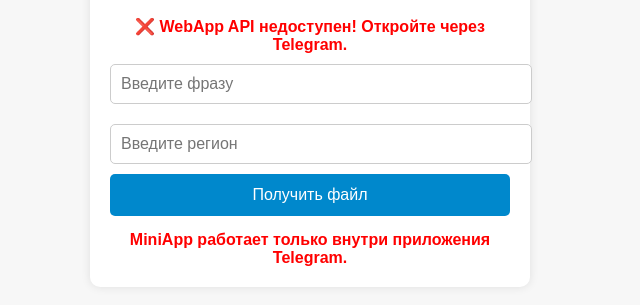
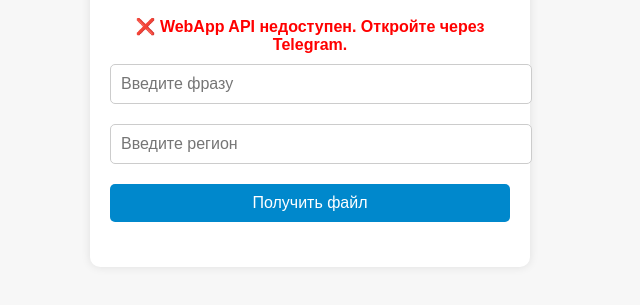
Before and after one commit to Dmitry-Ermilov/collecting_semantic_core, a plain HTML site: page webapp.html in a window 1280 px wide. Shown: the part 91-396 px from the top of the page, without its empty margins (330-970 px from the left). Drawn offline with Linux system fonts and the light colour scheme.

Commit message:
Update and rename miniapp.html to webapp.html

```diff
--- a/miniapp.html
+++ b/webapp.html
@@ -4,40 +4,17 @@
   <meta charset="UTF-8">
   <title>MiniApp: Сбор семантического ядра</title>
   <style>
-    body {
-      font-family: Arial, sans-serif;
-      margin: 20px;
-      background-color: #f7f7f7;
+    body { font-family: Arial, sans-serif; margin: 20px; background-color: #f7f7f7; }
+    .container { max-width: 400px; margin: 0 auto; background: #fff; padding: 20px;
+                 border-radius: 10px; box-shadow: 0 0 10px rgba(0,0,0,0.1);}
+    h2 { text-align: center; }
+    input, button {
+      width: 100%; padding: 10px; margin: 10px 0; font-size: 16px;
+      border-radius: 5px; border: 1px solid #ccc;
     }
-    .container {
-      max-width: 400px;
-      margin: 0 auto;
-      background-color: #fff;
-      padding: 20px;
-      border-radius: 10px;
-      box-shadow: 0 0 10px rgba(0,0,0,0.1);
-    }
-    h2 { text-align: center; }
-    input {
-      width: 100%;
-      padding: 10px;
-      margin: 10px 0;
-      font-size: 16px;
-      border-radius: 5px;
-      border: 1px solid #ccc;
-    }
-    button {
-      width: 100%;
-      padding: 12px;
-      background-color: #0088cc;
-      color: #fff;
-      font-size: 16px;
-      border: none;
-      border-radius: 5px;
-      cursor: pointer;
-    }
-    button:hover { background-color: #006699; }
-    .status { margin-top: 15px; text-align: center; font-weight: bold; }
+    button { background: #0088cc; color: #fff; border: none; cursor: pointer; }
+    button:hover { background: #006699; }
+    .status { text-align: center; margin-top: 15px; font-weight: bold; }
   </style>
 </head>
 <body>
@@ -47,26 +24,25 @@
     <input type="text" id="phraseInput" placeholder="Введите фразу">
     <input type="text" id="regionInput" placeholder="Введите регион">
     <button id="sendDataBtn" disabled>Получить файл</button>
-    <div class="status" id="status"></div>
+    <div id="status" class="status"></div>
   </div>
 
   <script>
-    const statusDiv = document.getElementById("status");
     const apiStatusDiv = document.getElementById("apiStatus");
     const phraseInput = document.getElementById("phraseInput");
     const regionInput = document.getElementById("regionInput");
     const sendBtn = document.getElementById("sendDataBtn");
+    const statusDiv = document.getElementById("status");
 
-    // Проверяем доступность WebApp API
     if (window.Telegram?.WebApp) {
       apiStatusDiv.textContent = "✅ WebApp API доступен!";
       apiStatusDiv.style.color = "green";
       sendBtn.disabled = false;
 
       const tg = window.Telegram.WebApp;
-      tg.expand(); // Развернуть окно на максимум
+      tg.expand();
 
-      sendBtn.addEventListener("click", function() {
+      sendBtn.addEventListener("click", () => {
         const phrase = phraseInput.value.trim();
         const region = regionInput.value.trim();
 
@@ -76,17 +52,14 @@
           return;
         }
 
-        // Отправка данных боту
         tg.sendData(JSON.stringify({ phrase, region }));
 
         statusDiv.style.color = "green";
-        statusDiv.textContent = "Данные отправлены боту! Excel будет сформирован.";
+        statusDiv.textContent = "Данные отправлены боту!";
       });
     } else {
-      apiStatusDiv.textContent = "❌ WebApp API недоступен! Откройте через Telegram.";
+      apiStatusDiv.textContent = "❌ WebApp API недоступен. Откройте через Telegram.";
       apiStatusDiv.style.color = "red";
-      statusDiv.style.color = "red";
-      statusDiv.textContent = "MiniApp работает только внутри приложения Telegram.";
     }
   </script>
 </body>
```
